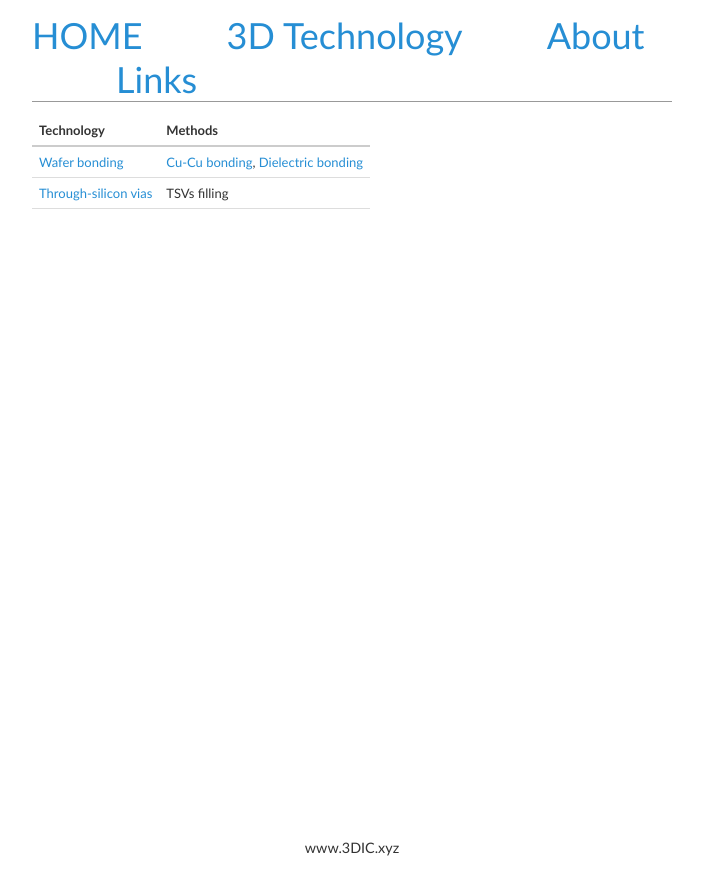
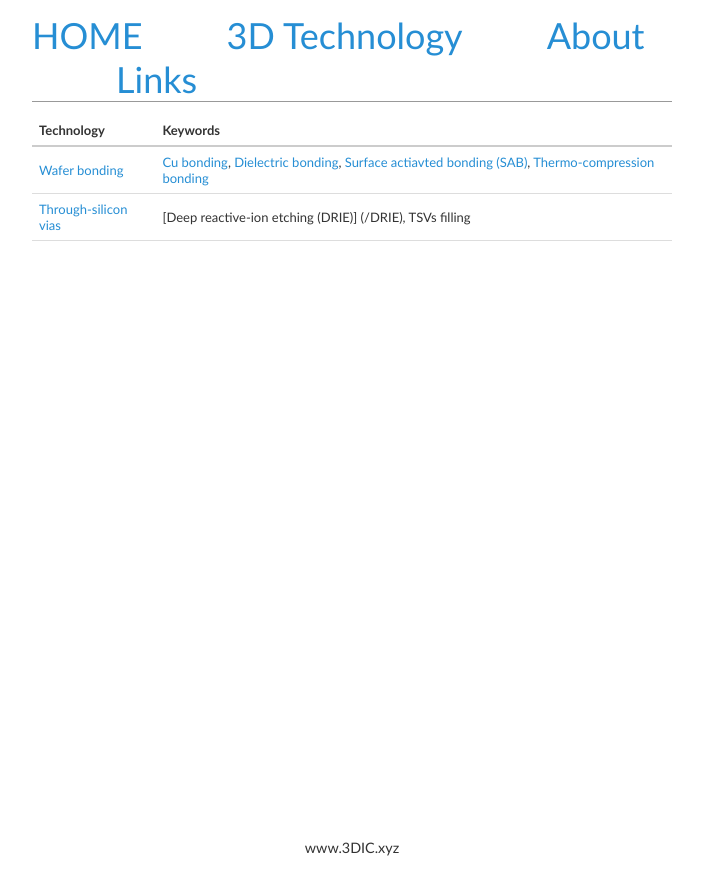
Before and after one commit to 3DIC/3dic.github.io, a Jekyll site: the page built from tech.md, in a window 1280 px wide. Shown: the top 895 px of the page, without its empty margins (288-991 px from the left). Built offline with Jekyll 4.4.1, drawn with Linux system fonts in a browser that asks for light colours; nearby versions of some CDN libraries; some web fonts are replaced.

Commit message:
Update tech.md

```diff
--- a/tech.md
+++ b/tech.md
@@ -4,7 +4,7 @@ layout: default
 title: 3D Technologies
 ---
 
-| Technology  | Methods  |
+| Technology  | Keywords  |
 | :------------ |:---------------|
-|[Wafer bonding](/wafer bonding) | [Cu-Cu bonding](/Cu-Cu bodning), [Dielectric bonding](/dielectric bonding) |
-|[Through-silicon vias](/TSVs)| TSVs filling        |
+|[Wafer bonding](/wafer bonding) | [Cu bonding](/Cu bodning), [Dielectric bonding](/dielectric bonding), [Surface actiavted bonding (SAB)](/SAB), [Thermo-compression bonding](/thermo-compression bonding) |
+|[Through-silicon vias](/TSVs)| [Deep reactive-ion etching (DRIE)] (/DRIE), TSVs filling        |
```
